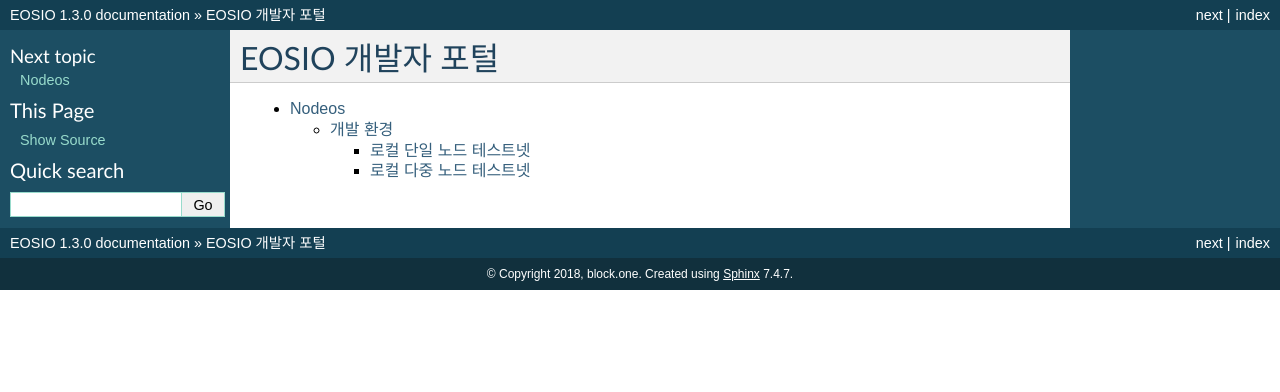
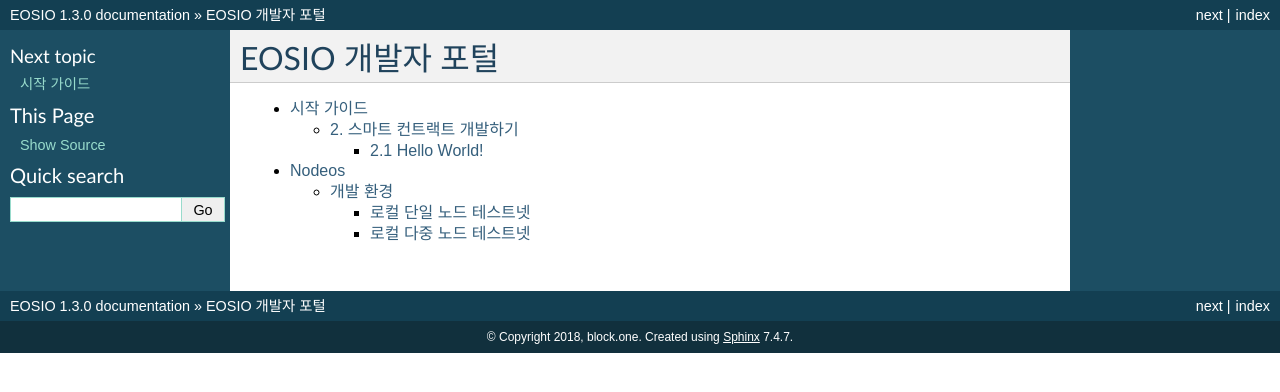
Before and after one commit to eosdevkr/eosio-doc, a Sphinx documentation site: the page built from docs/index.rst, in a window 1280 px wide. Shown: the top 392 px of the page. Built offline with Sphinx 7.4.7, drawn with Linux system fonts in a browser that asks for light colours; some of the changed lines change nothing that is shown.

Commit message:
add hello-world tutorial

```diff
--- /dev/null
+++ b/docs/getting-started/2-1-hello-world.rst
@@ -0,0 +1,220 @@
+2.1 Hello World!
+==========================
+
+앞서 생성한 컨트랙트 디렉토리 안에 "hello"라는 이름의 새 디렉토리를 생성하고 안으로 진입한다.
+
+.. code-block:: console
+
+   cd CONTRACTS_DIR
+   mkdir hello
+   cd hello
+
+"hello.cpp" 파일을 새로 만들고, 선호하는 편집기를 사용하여 파일을 연다.
+
+.. code-block:: console
+
+   touch hello.cpp
+
+파일에 필요한 라이브러리를 include 한다.
+
+.. code-block:: c++
+
+   #include <eosiolib/eosio.hpp>
+
+.. tip:: 원본 문서에는 ``#include <eosiolib/print.hpp>`` 가 명시되어 있는데, ``eosio.hpp`` 가 내부적으로 ``print.hpp`` 를 include 하고 있으므로 불필요한 코드라 삭제하였다.
+
+컨트랙트 코드를 간결하게 하기 위해 ``eosio`` 네임스페이스를 사용한다.
+
+.. code-block:: c++
+
+   using namespace eosio;
+
+* ``eosiolib/eosio.hpp`` 는 EOSIO C, C++ API를 컨트랙트 scope 안에 로드한다.
+
+표준 C++11 클래스를 생성한다. 컨트랙트 클래스는 ``eosio::contract`` 를 상속해야 한다.
+
+.. code-block:: c++
+
+   #include <eosiolib/eosio.hpp>
+
+   using namespace eosio;
+
+   class hello : public contract {};
+
+빈 컨트랙트로는 할 수 있는게 없다. public 접근 제어자와 using-선언을 추가하자. ``using`` 선언으로 보다 간결한 코드를 작성할 수 있다.
+
+.. code-block:: c++
+
+   #include <eosiolib/eosio.hpp>
+
+   using namespace eosio;
+
+   class hello : public contract {
+   public:
+      using contract::contract;
+   };
+
+컨트랙트를 작동시키려면 작성할 부분이 아직 더 남아 있다. **hello world** 의 정신에 따라 "name" 매개변수를 입력 받아 이를 출력하는 액션을 작성한다.
+
+.. code-block:: c++
+
+   #include <eosiolib/eosio.hpp>
+
+   using namespace eosio;
+
+   class hello :: public contract {
+   public:
+      using contract::contract;
+
+      [[eosio::action]]
+      void hi( name user ) {
+         print( "hello, ", name{user} );
+      }
+   };
+
+위 액션은 ``name`` 타입의 매개변수 ``user`` 를 입력받는다. EOSIO는 많은 typedef를 제공하는데, 많은 공용 typedef 중 가장 많이 보게 될 typedef가 ``name`` 이다.
+앞서 include한 ``eosio::print`` 라이브러리를 사용하여, 문자열과 ``user`` 매개변수를 결합한다. 중괄호로 묶어 초기화한 ``name{user}`` 는 ``user`` 를 출력할 수 있게 변경해준다.
+``eosio.cdt`` 에 포함된 ABI 생성기(abi generator)는 속성(attribute) 없이 ``hi()`` 액션을 인식하지 못한다. C++11 스타일의 속성을 액션 위에 추가하여 ABI 생성기가 올바른 결과를 출력하도록 할 수 있다.
+(여기서 C++11 스타일의 속성이란 두 개의 대괄호로 묶인 ``[[eosio::action]]`` 을 의미한다)
+
+.. tip::
+
+   문서에 업데이트 되지 않았으나 ``eosio.cdt`` 1.3.0 버전부터 ``name`` 타입이 typedef에서 클래스로 변경되었다, typedef는 ``capi_name`` 이란 이름으로 제공된다.
+   또한 이전 코드에서는 매개변수 ``user`` 를 64비트 정수(uint64_t)로 입력받았기 때문에 ``name{user}`` 로 감싸 출력해야 했지만
+   변경된 라이브러리에서는 이미 ``name`` 타입으로 입력 받고 있으므로 ``print("Hello, ", user);`` 만으로도 출력 가능하다.
+
+마지막으로, ``hello`` 컨트랙트가 액션 호출에 대응할 수 있도록 ``EOSIO_DISPATCH`` 매크로를 추가한다.
+
+.. code-block:: c++
+
+   EOSIO_DISPATCH( hello, (hi) )
+
+작성한 코드를 모두 결합하면, hello world 컨트랙트가 완성된다.
+
+.. code-block:: c++
+
+   #include <eosiolib/eosio.hpp>
+
+   using namespace eosio;
+
+   class hello : public contract {
+   public:
+      using contract::contract;
+
+      [[eosio::action]]
+      void hi( name user ) {
+         print( "Hello, ", user );
+      }
+   };
+   EOSIO_DISPATCH( hello, (hi) )
+
+.. note:: eosio.cdt의 ABI 생성기는 여러 스타일의 속성을 지원한다. `ABI 사용 가이드 <https://github.com/EOSIO/eosio.cdt#difference-from-old-abi-generator>`_ 를 참고하라.
+
+다음 명령으로 작성한 코드를 웹 어셈블리(.wasm)로 컴파일 할 수 있다.
+
+.. code-block:: console
+
+   eosio-cpp -o hello.wasm hello.cpp --abigen
+
+컨트랙트는 계정에 배포하는데, 컨트랙트를 배포한 계정이 곧 컨트랙트의 인터페이스가 된다. 테스트 중에는 앞선 튜토리얼에서 설명한대로 모든 계정에 같은 공개키를 사용하는 것이 편리하다.
+
+.. code-block:: console
+
+   cleos wallet keys
+
+`cleos create account <https://developers.eos.io/eosio-home/docs/your-first-contract>`_ 를 사용하여 컨트랙트를 배포할 계정을 생성한다.
+
+.. code-block:: console
+
+   cleos create account eosio hello YOUR_PUBLIC_KEY -p eosio@active
+
+컴파일 한 ``wasm`` 을 `cleos set contract <https://developers.eos.io/eosio-cleos/reference#cleos-set-contract>`_ 명령으로 배포한다.
+
+.. note:: 에러 발생시?
+
+   지갑의 잠금이 해제(unlock)되어 있어야 한다. 또는 1.3 단계에서 설명한 cleos의 alias 설정을 지나치지 않았는지 확인하라.
+
+앞선 단계에서 ``contracts`` 디렉토리를 생성하여 절대 경로를 확인한 뒤, 쿠키에 저장해야 한다. 아래 명령에서 "CONTRACTS_DIR"을 본인의 ``contracts`` 디렉토리의 절대 경로로 바꿔 입력하라.
+
+.. code-block:: console
+
+   cleos set contract hello CONTRACTS_DIR/hello -p hello@active
+
+잘했다! 이제 컨트랙트가 배포되었으므로 액션을 push 해보자.
+
+.. code-block:: console
+
+   cleos push action hello hi '["bob"]' -p bob@active
+
+.. code-block:: console
+
+   executed transaction: 4c10c1426c16b1656e802f3302677594731b380b18a44851d38e8b5275072857  244 bytes  1000 cycles
+   #    hello.code <= hello.code::hi               {"user":"bob"}
+   >> Hello, bob
+
+지금까지의 코드는 어느 계정이든지 다른 사용자(user)에게 "Hello" 인사를 건넬 수 있게 작성되어 있다.
+
+.. code-block:: console
+
+   cleos push action hello hi '["bob"]' -p alice@active
+
+.. code-block:: console
+
+   executed transaction: 28d92256c8ffd8b0255be324e4596b7c745f50f85722d0c4400471bc184b9a16  244 bytes  1000 cycles
+   #    hello.code <= hello.code::hi               {"user":"bob"}
+   >> Hello, bob
+
+예상대로 콘솔에 출력된 값은 "Hello, bob" 이다.
+
+이 경우 "alice"는 액션을 승인한 계정이고, ``user`` 는 전달인자이다. 승인한 계정(여기서는 "alice")과 ``user`` 가 동일할 때만 "hi"에 응답하도록 컨트랙트를 수정해보자.
+``require_auth`` 메소드를 사용하라. 이 메소드는 ``name`` 타입의 매개변수를 받아, 액션을 실행한 사용자가 주어진 매개변수와 같은지 검사한다.
+
+.. tip:: 승인(authorization) 대신 서명(sign)이란 용어를 자주 사용하지만 정확히 하면 둘은 다른 개념이다. 계정과 키, 권한(permission)이 구분되는 EOSIO의 특징 때문인데
+   액션 실행에는 특정 레벨의 권한이 필요하고, 권한 승인에 필요한 수단(authority)으로 키(key)나 다른 계정의 권한을 사용하며, 키로 승인하는 경우 지갑에 들어있는
+   개인키로 서명(sign)을 한다. 튜토리얼 진행중에는 ``active`` 레벨의 권한으로 액션을 실행할 때 단일 키로 서명하는 경우가 대부분이므로 문서에서 승인이라 번역된 용어는 기존에
+   알고 있는 서명의 개념으로 이해하면 된다.
+
+.. code-block:: c++
+
+   void hi( name user ) {
+      require_auth( user );
+      print( "Hello, ", user );
+   }
+
+컨트랙트를 다시 컴파일 한다.
+
+.. code-block:: console
+
+   eosio-cpp -o hello.wasm hello.cpp --abigen
+
+배포된 컨트랙트를 업데이트 한다.
+
+.. code-block::console
+
+   cleos set contract hello CONTRACTS_DIR/hello -p hello@active
+
+user와 승인한 계정을 다르게 하여 액션을 다시 실행해보자.
+
+.. code-block:: console
+
+   cleos push action hello hi '["bob"]' -p alice@active
+
+기대한 것과 같이 ``require_auth`` 는 트랜잭션의 실행을 중단하고 아래 에러를 발생시킨다.
+
+.. code-block:: console
+
+   Error 3090004: Missing required authority
+   Ensure that you have the related authority inside your transaction!;
+   If you are currently using 'cleos push action' command, try to add the relevant authority using -p option.
+
+수정된 컨트랙트는 승인한 사용자와 주어진 ``name user`` 가 동일한지 검사한다. 이번엔 user에 "alice" 를 넣어 다시 실행해보자.
+
+.. code-block:: console
+
+   cleos push action hello hi '["alice"]' -p alice@active
+
+.. code-block:: console
+
+   executed transaction: 235bd766c2097f4a698cfb948eb2e709532df8d18458b92c9c6aae74ed8e4518  244 bytes  1000 cycles
+   #    hello <= hello::hi               {"user":"alice"}
+   >> Hello, alice
--- /dev/null
+++ b/docs/getting-started/2-smart-contract-development.rst
@@ -0,0 +1,6 @@
+2. 스마트 컨트랙트 개발하기
+================================
+
+.. toctree::
+
+   2-1-hello-world
--- /dev/null
+++ b/docs/getting-started/index.rst
@@ -0,0 +1,7 @@
+시작 가이드
+==========================
+
+.. toctree::
+   :maxdepth: 2
+
+   2-smart-contract-development
--- a/docs/index.rst
+++ b/docs/index.rst
@@ -4,4 +4,5 @@
 .. toctree::
    :includehidden:
 
+   getting-started/index
    nodeos/index
```
